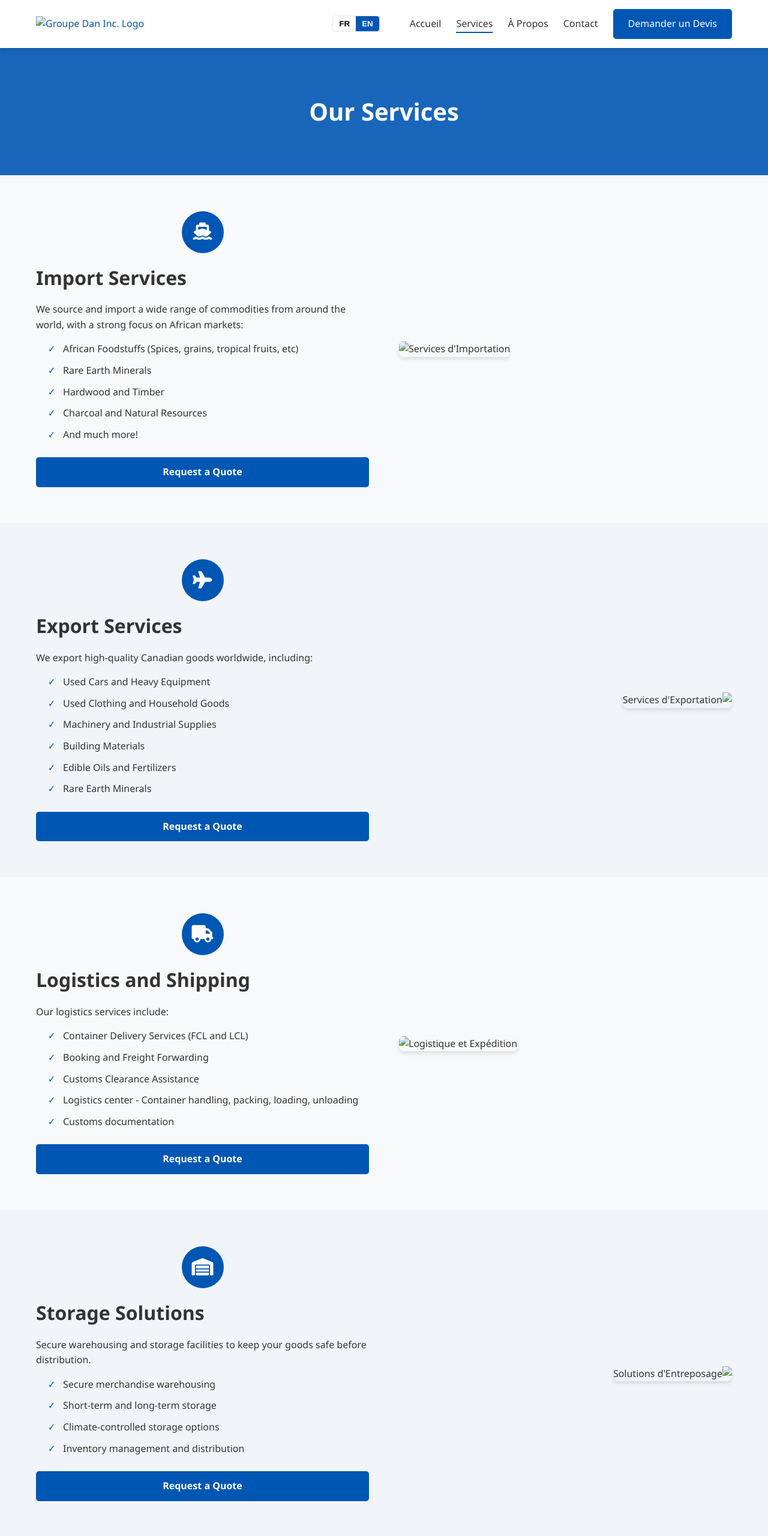
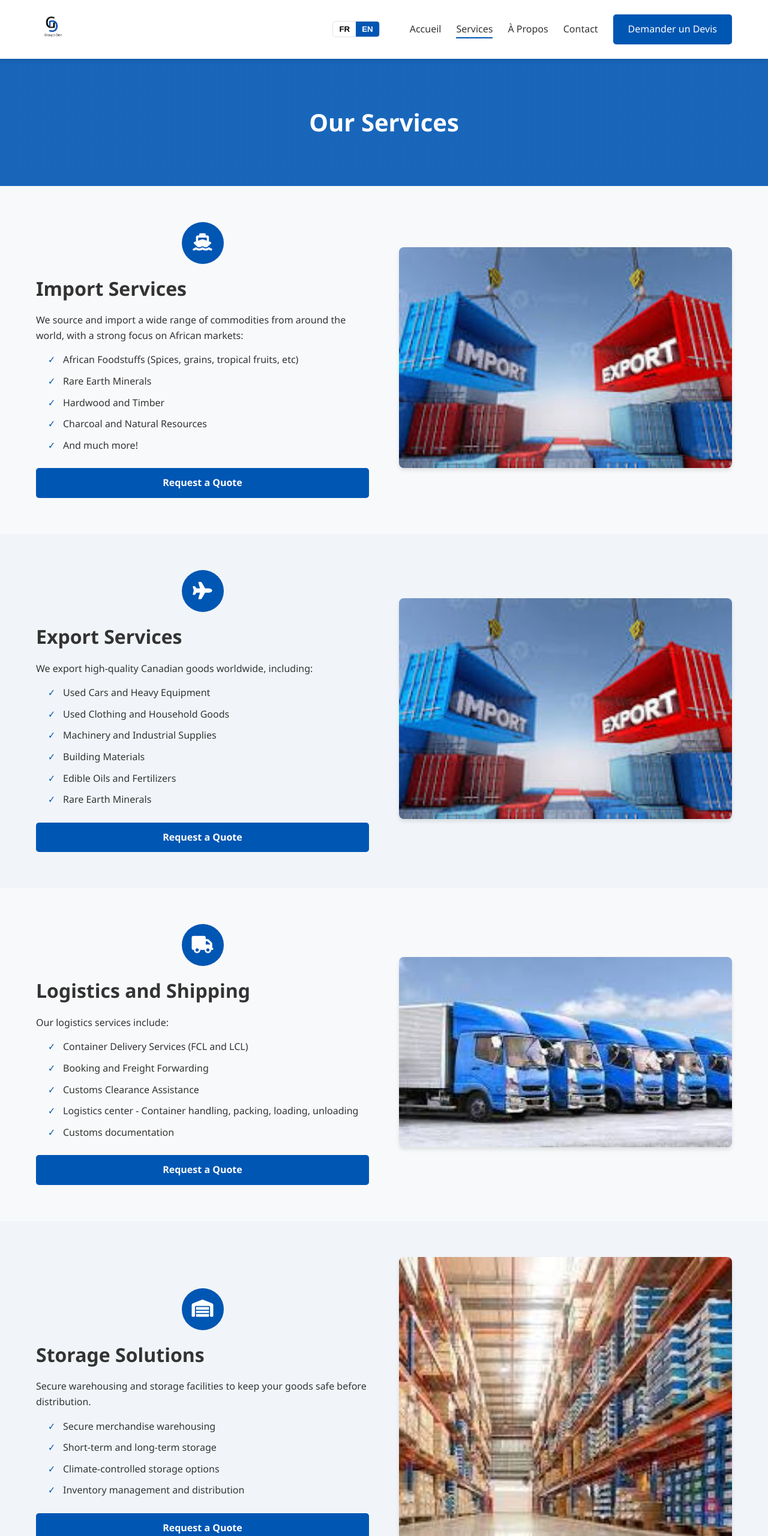
Before and after one commit to AngeloANN/DanGroup, a website: page client/public/services.html in a window 1280 px wide. Shown: the top 2560 px of the page at 60% size. Drawn offline with Linux system fonts and the light colour scheme.

Commit message:
added photos

```diff
--- a/client/public/services.html
+++ b/client/public/services.html
@@ -15,7 +15,7 @@
         <div class="container">
             <div class="logo">
                 <a href="index.html">
-                    <img src="assets/images/logo.png" alt="Groupe Dan Inc. Logo">
+                    <img src="assets/Groupe Dan.png" alt="Groupe Dan Inc. Logo">
                 </a>
             </div>
             <nav>
@@ -78,7 +78,7 @@
                     <a href="quote.html" class="btn btn-primary lang-en">Request a Quote</a>
                 </div>
                 <div class="service-image">
-                    <img src="assets/images/import-service.jpg" alt="Services d'Importation">
+                    <img src="assets/import.jpg" alt="Services d'Importation">
                 </div>
             </div>
         </div>
@@ -88,7 +88,7 @@
         <div class="container">
             <div class="service-content reverse">
                 <div class="service-image">
-                    <img src="assets/images/export-service.jpg" alt="Services d'Exportation">
+                    <img src="assets/import.jpg" alt="Services d'Exportation">
                 </div>
                 <div class="service-text">
                     <div class="service-icon">
@@ -156,7 +156,7 @@
                     <a href="quote.html" class="btn btn-primary lang-en">Request a Quote</a>
                 </div>
                 <div class="service-image">
-                    <img src="assets/images/logistics-service.jpg" alt="Logistique et Expédition">
+                    <img src="assets/logistics.jpg" alt="Logistique et Expédition">
                 </div>
             </div>
         </div>
@@ -166,7 +166,7 @@
         <div class="container">
             <div class="service-content reverse">
                 <div class="service-image">
-                    <img src="assets/images/storage-service.jpg" alt="Solutions d'Entreposage">
+                    <img src="assets/storage.jpg" alt="Solutions d'Entreposage">
                 </div>
                 <div class="service-text">
                     <div class="service-icon">
@@ -230,7 +230,7 @@
                     <a href="quote.html" class="btn btn-primary lang-en">Request a Quote</a>
                 </div>
                 <div class="service-image">
-                    <img src="assets/images/mechanic-service.jpg" alt="Services Mécaniques">
+                    <img src="assets/mechanic.jpg" alt="Services Mécaniques">
                 </div>
             </div>
         </div>
```
Also changed, not shown: client/public/about.html (+2 -2 lines), client/public/contact.html (+3 -3 lines), client/public/index.html (+1 -1 lines), client/public/quote.html (+1 -1 lines), client/public/assets/dangroup.jpeg (added), client/public/assets/import.jpg (added), client/public/assets/logistics.jpg (added), client/public/assets/mechanic.jpg (added), client/public/assets/storage.jpg (added).
